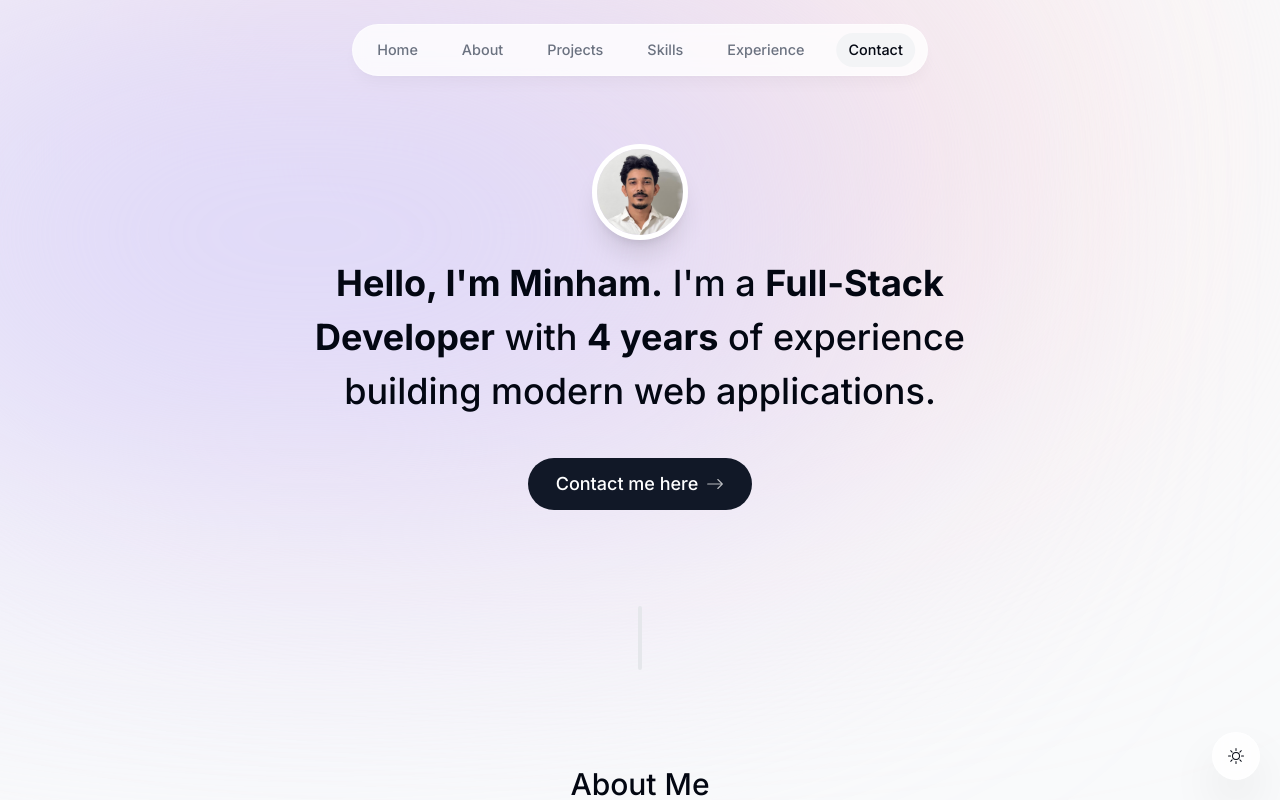
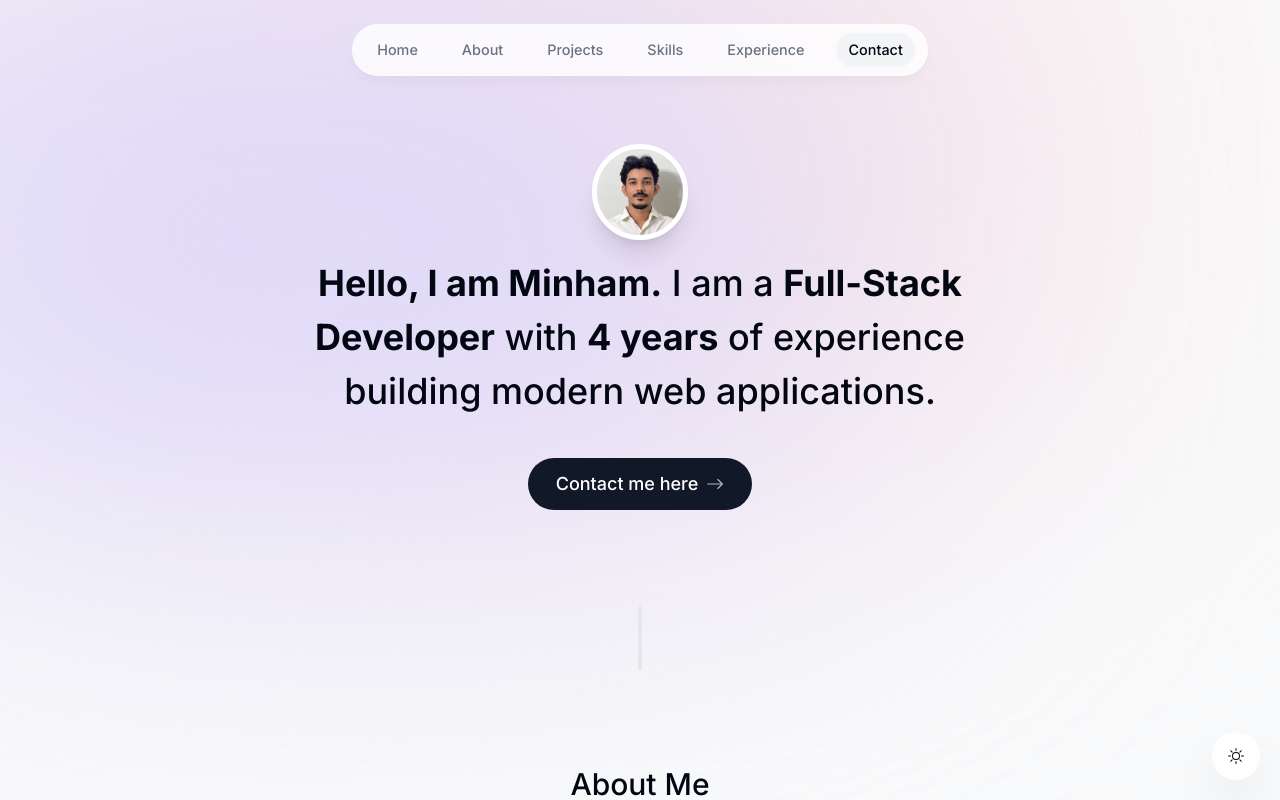
Before and after one commit to khanzada44/portfolio-website, a Next.js app: page / in a window 1280 px wide. Shown: the top 800 px of the page. Built offline with nearby package versions, Linux system fonts and the light colour scheme.

Commit message:
some changes of intro.tsx

```diff
--- a/components/intro.tsx
+++ b/components/intro.tsx
@@ -59,7 +59,7 @@ export default function Intro() {
         initial={{ opacity: 0, y: 100 }}
         animate={{ opacity: 1, y: 0 }}
       >
-        <span className="font-bold">Hello, I'm Minham.</span> I'm a{" "}
+        <span className="font-bold">Hello, I am Minham.</span> I am a{" "}
         <span className="font-bold">Full-Stack Developer</span> with{" "}
         <span className="font-bold">4 years</span> of experience building
         modern web applications.
```
